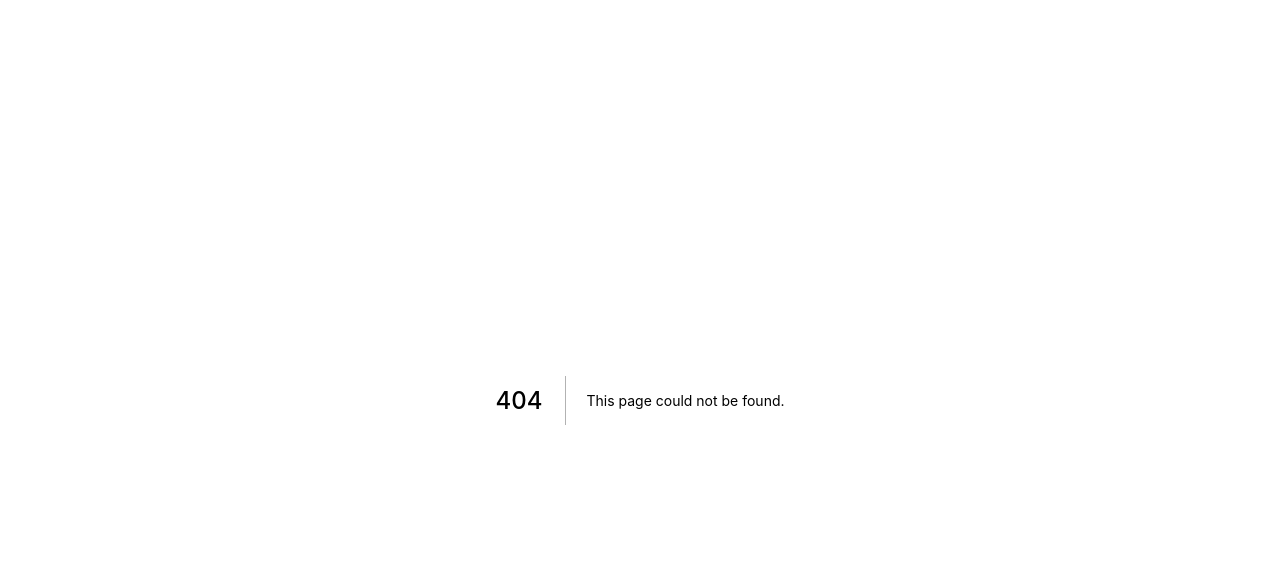
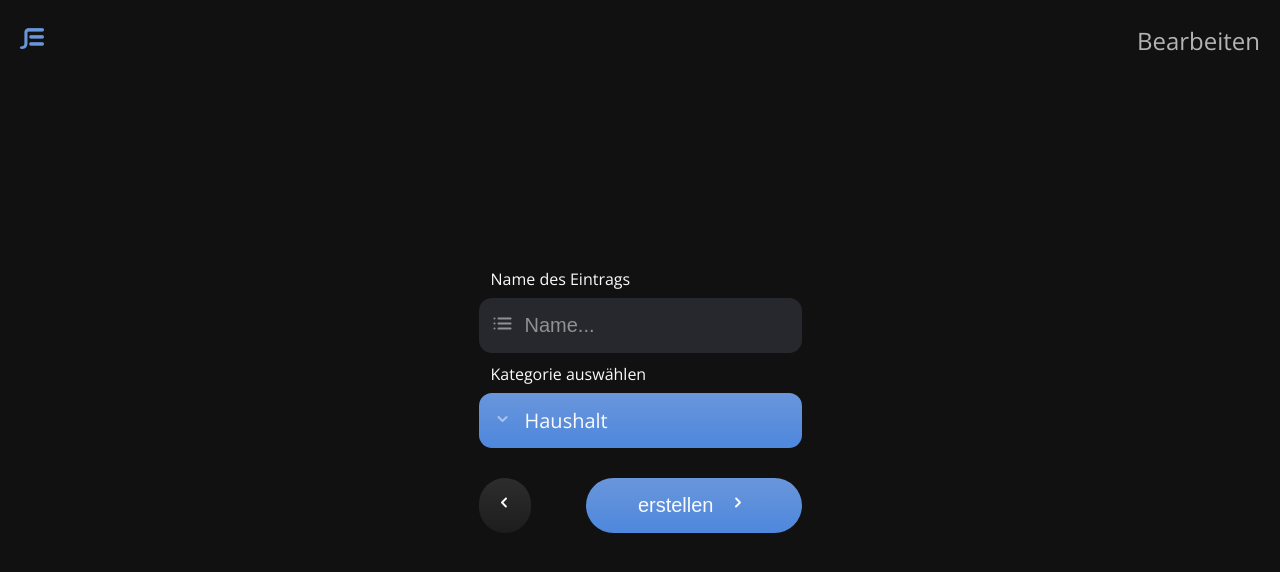
Before and after one commit to philmetscher/capstone-project, a Next.js app: page /edit-entry/431d25ee4eb211edbdc30242ac120002 in a window 1280 px wide. Before the commit this address had no page. Shown: the top 572 px of the page. Built offline with nearby package versions, Linux system fonts and the light colour scheme.

Commit message:
added static edit-entry page with dynamic routing

```diff
--- a/components/Button.js
+++ b/components/Button.js
@@ -1,4 +1,11 @@
 import styled from "styled-components";
+
+const ButtonGroup = styled.fieldset`
+  display: flex;
+  justify-content: space-between;
+  width: 100%;
+  margin-top: 20px;
+`;
 
 const Button = styled.button`
   display: flex;
@@ -35,4 +42,4 @@ const ButtonIcon = styled(ButtonSmall)`
   padding: 14px;
 `;
 
-export { Button, ButtonSmall, ButtonIcon };
+export { ButtonGroup, Button, ButtonSmall, ButtonIcon };
--- a/components/FormComponents.js
+++ b/components/FormComponents.js
@@ -3,6 +3,21 @@ import { IconChevronDown, IconChevronUp, IconList, IconPlus } from "./Icons";
 
 import { PTag } from "./HtmlComponents";
 import { useState } from "react";
+
+const FormMain = styled.main`
+  display: flex;
+  justify-content: center;
+  align-items: center;
+  min-height: calc(100vh - 81px);
+  padding: 0 20px;
+`;
+
+const StyledForm = styled.form`
+  margin-top: -81px;
+  display: flex;
+  flex-flow: column;
+  gap: 10px;
+`;
 
 const Group = styled.fieldset`
   display: flex;
@@ -178,4 +193,4 @@ const SelectionOption = styled.li`
   }
 `;
 
-export { Input, Select };
+export { FormMain, StyledForm, Input, Select };
--- /dev/null
+++ b/pages/edit-entry/[id].js
@@ -0,0 +1,58 @@
+import Head from "next/head";
+import { useCategoriesStore, useListItemsStore } from "../../useStore";
+
+// Components
+import Header from "../../components/Header";
+import {
+  FormMain,
+  StyledForm,
+  Input,
+  Select,
+} from "../../components/FormComponents";
+import { ButtonGroup, ButtonIcon, ButtonSmall } from "../../components/Button";
+import { IconChevronLeft, IconChevronRight } from "../../components/Icons";
+
+export default function EditEntry() {
+  //get categories and events for categories & listItems
+  const categories = useCategoriesStore((state) => state.categories);
+
+  return (
+    <>
+      <Head>
+        <title>Create new list-item</title>
+        <meta name="description" content="JustList App" />
+        <link rel="icon" href="/favicon.ico" />
+      </Head>
+
+      <Header>Bearbeiten</Header>
+      <FormMain>
+        <StyledForm onSubmit={() => {}}>
+          <Input
+            name="itemName"
+            labelText="Name des Eintrags"
+            inputIcon="list"
+            handleChange={() => {}}
+            handleKeyPress={() => {}}
+          >
+            Name...
+          </Input>
+          <Select
+            name="itemCategory"
+            labelText="Kategorie auswählen"
+            inputIcon="chevronDown"
+            options={categories}
+          />
+          <ButtonGroup>
+            <ButtonIcon alt={"zurück"} onClick={() => {}}>
+              <IconChevronLeft />
+            </ButtonIcon>
+            <ButtonSmall isPrimary>
+              erstellen
+              <IconChevronRight />
+            </ButtonSmall>
+          </ButtonGroup>
+        </StyledForm>
+      </FormMain>
+    </>
+  );
+}
```
Also changed, not shown: pages/create-entry.js (+11 -22 lines).
